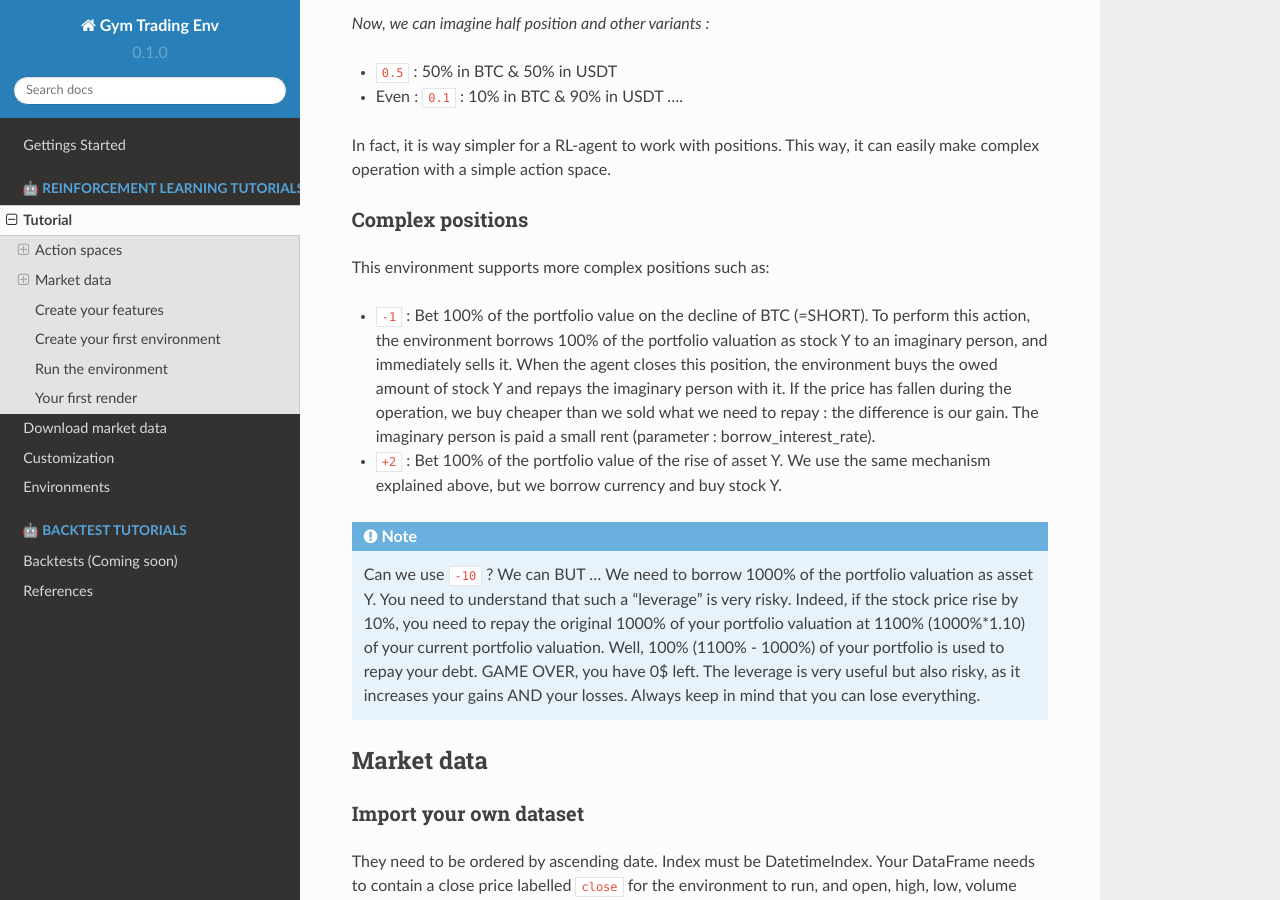
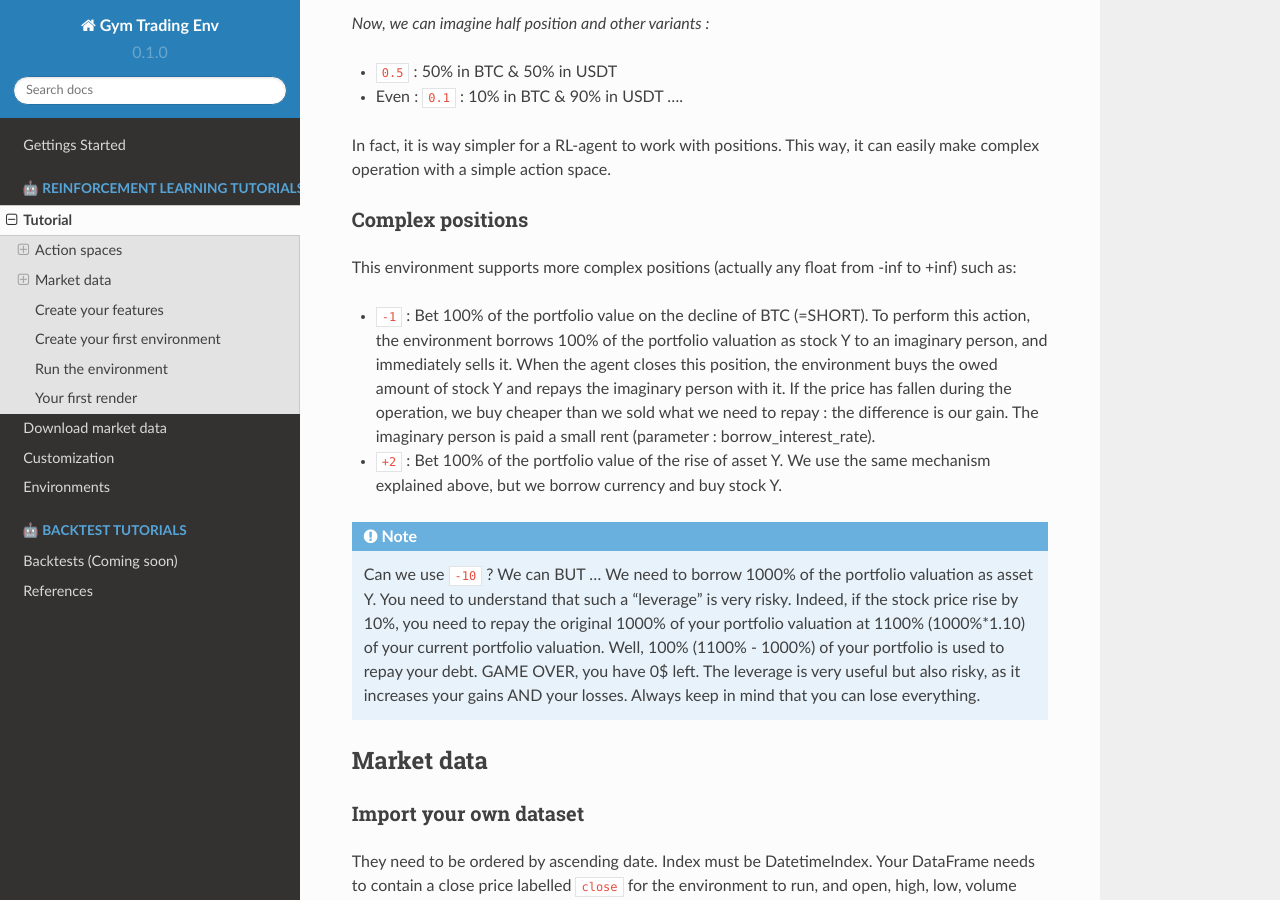
Before and after one commit to ClementPerroud/Gym-Trading-Env, a Sphinx documentation site: the page built from docs/source/basic_usage.rst, in a window 1280 px wide and 900 px high, scrolled down 448 px. Built offline with Sphinx 7.4.7 and the Read the Docs theme 2.0.0, drawn with Linux system fonts in a browser that asks for light colours.

Commit message:
Update basic_usage.rst

```diff
--- a/docs/source/basic_usage.rst
+++ b/docs/source/basic_usage.rst
@@ -29,7 +29,7 @@ In fact, it is way simpler for a RL-agent to work with positions. This way, it c
 Complex positions
 ^^^^^^^^^^^^^^^^
 
-This environment supports more complex positions such as:
+This environment supports more complex positions (actually any float from -inf to +inf) such as:
 
 * ``-1`` : Bet 100% of the portfolio value on the decline of BTC (=SHORT). To perform this action, the environment borrows 100% of the portfolio valuation as stock Y to an imaginary person, and immediately sells it. When the agent closes this position, the environment buys the owed amount of stock Y and repays the imaginary person with it. If the price has fallen during the operation, we buy cheaper than we sold what we need to repay : the difference is our gain. The imaginary person is paid a small rent (parameter : borrow_interest_rate).
 * ``+2`` : Bet 100% of the portfolio value of the rise of asset Y. We use the same mechanism explained above, but we borrow currency and buy stock Y.
```
